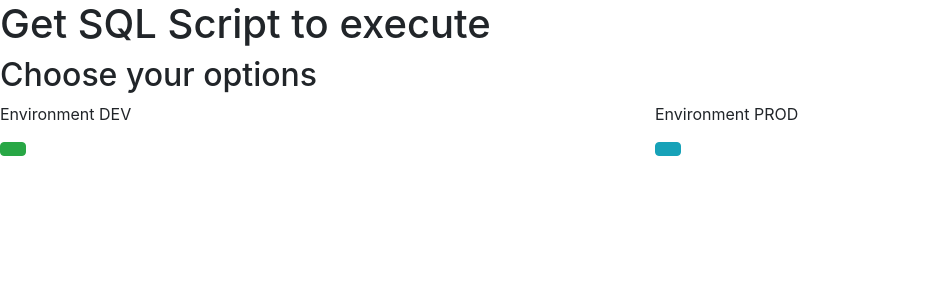
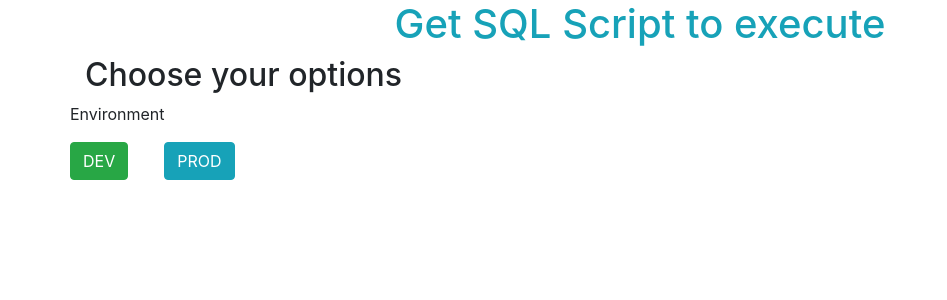
Before and after one commit to lortuno/php_to_sql, a PHP site: page / in a window 1280 px wide. Shown: the top 300 px of the page, without its empty margins (0-947 px from the left). Run offline with PHP 8.4, Linux system fonts and the light colour scheme.

Commit message:
Modifies template index

```diff
--- a/index.php
+++ b/index.php
@@ -10,19 +10,23 @@
 <head>
     <link rel="stylesheet" href="https://cdnjs.cloudflare.com/ajax/libs/twitter-bootstrap/4.1.3/css/bootstrap.min.css" >
 </head>
-<article>
-    <h1>Get SQL Script to execute</h1>
-    <section>
+<article class="container-fluid">
+    <h1 class="text-info text-md-center">Get SQL Script to execute</h1>
+    <section class="container">
         <h2>Choose your options</h2>
         <div class="row">
-            <div class="col-xs-12 col-md-6">
-                <p>Environment DEV</p>
-                <a href="/uploads/products_shop.php?environment=dev" class="btn btn-success"></a>
-            </div>
-            <div class="col-xs-12 col-md-6">
-                <p>Environment PROD</p>
-                <a href="/uploads/products_shop.php?environment=prod" class="btn btn-info"></a>
-            </div>
+			<div class="col-xs-12">
+				<p>Environment </p>
+				<div class="row">
+					<div class="col-xs-12 col-md-6">
+						<a href="/uploads/products_shop.php?environment=dev" class="btn btn-success">DEV</a>
+					</div>
+					<div class="col-xs-12 col-md-6">
+						<a href="/uploads/products_shop.php?environment=prod" class="btn btn-info">PROD</a>
+					</div>
+				</div>
+			</div>
+
         </div>
     </section>
 </article>
```
